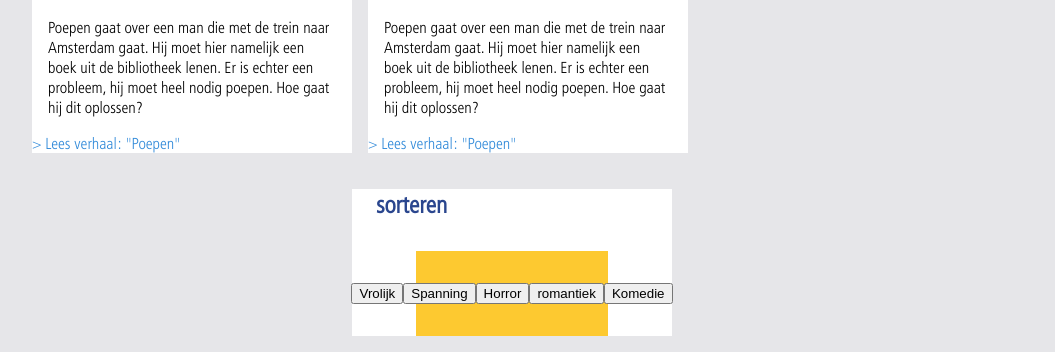
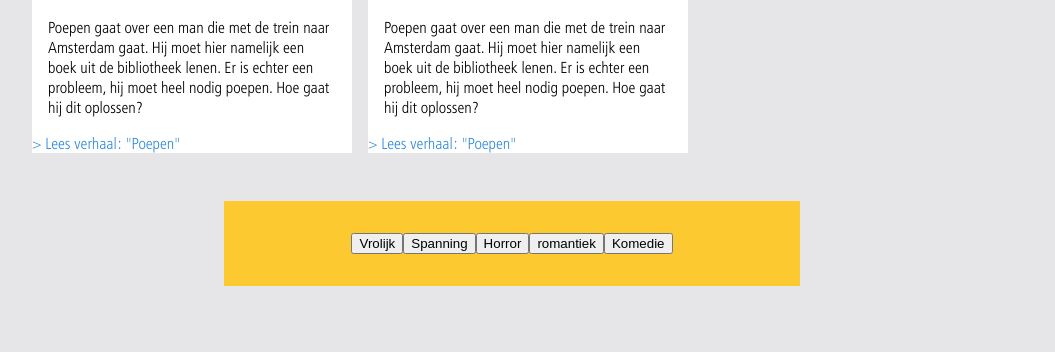
Before and after one commit to Aronsmit2/ProjectWEB, a plain HTML site: page Website/index.html in a window 1280 px wide. Shown: the part 887-1239 px from the top of the page, without its empty margins (128-1183 px from the left). After the commit the page ends 1173 px from the top, so only its background shows below. Drawn offline with Linux system fonts and the light colour scheme; files whose address does not match are found by name.

Commit message:
- Notitie les verwijderd. -javascript aangepast.

```diff
--- a/Website/Javascript.js
+++ b/Website/Javascript.js
@@ -6,7 +6,7 @@
 
 var hamburger = document.querySelector('nav li');
 
-function klapOpen() {
+function MenuOpenen() {
     var nav = document.querySelector('nav li:nth-child(2)');
     nav.style.display = 'block';
     nav = document.querySelector('nav li:nth-child(3)');
@@ -19,4 +19,4 @@ function klapOpen() {
     nav.style.display = 'block';
 }
 
-hamburger.addEventListener('click', klapOpen);
+hamburger.addEventListener('click', MenuOpenen);
--- a/Website/index.html
+++ b/Website/index.html
@@ -60,8 +60,8 @@
             <a href="#">> Lees verhaal: "Poepen"</a>
         </article>
     </main>
-    <article>
-        <h2>sorteren</h2>
+
+
         <form action="#">
             <button>Vrolijk</button>
             <button>Spanning</button>
@@ -70,28 +70,9 @@
             <button>Komedie</button>
 
 
-        </form>
-    </article>
+    </form>
 
     <script src="Javascript.js"></script>
 </body>
 
 </html>
-
-<!-- FED 2 oktober deel 1
-- Zorg voor goede volgorde van html
-- Juiste inspringen en goed gebruik van witruimtes
-- met een form gebruik een submit action als link
-- <form action="LINK"></form>
-- Goed gerbuik van headings, er is 1 h1. daarna per section kan meerdere h2 voorkomen.
-- gebruik zo min mogelijk div elementen.
-- gebruik ook zo min mogelijk classes (vooral in dit blok, later mag het wel weer) gebruik css selectors hiervoor in de plaats
-- geen <br> gebruiken
-- geen float gebruiken, gebruik flexbox en grid hiervoor in de plaats
-- meta informatie over artikelen moeten in de footer, dit hoeft niet altijd onderin de pagina, hier staat gewoon meta data in
---!>
-
-
-<!-- FED 2 oktober deel 2
-parent maak he flex, vervolgens is alles in de parent flex. Je kan op de parent ook de kant van flex aanpassen. Per item kan je dan de allignment aanpassen.
---!>
```
